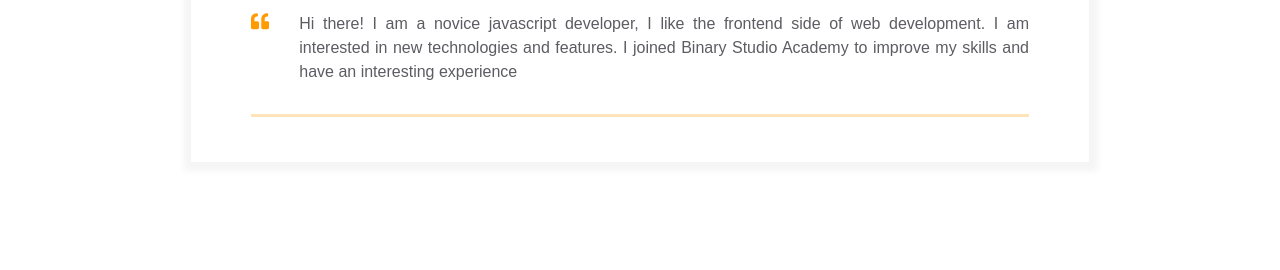
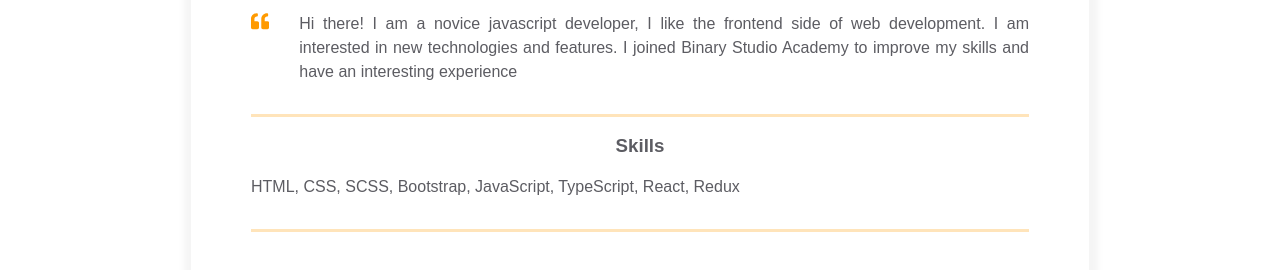
Before and after one commit to Serhii-Bondarenko/homepage, a plain HTML site: page index.html in a window 1280 px wide. Shown: the part 374-644 px from the top of the page. Drawn offline with Linux system fonts and the light colour scheme.

Commit message:
added skills block

```diff
--- a/index.html
+++ b/index.html
@@ -100,6 +100,14 @@
                     </div>
                 </div>
             </div>
+            <div class="container">
+                <div class="resume__block">
+                    <div class="skills">
+                        <h3 class="skills__header">Skills</h3>
+                        <p class="skills__text">HTML, CSS, SCSS, Bootstrap, JavaScript, TypeScript, React, Redux</p>
+                    </div>
+                </div>
+            </div>
         </div>
     </div>
 </main>
```
